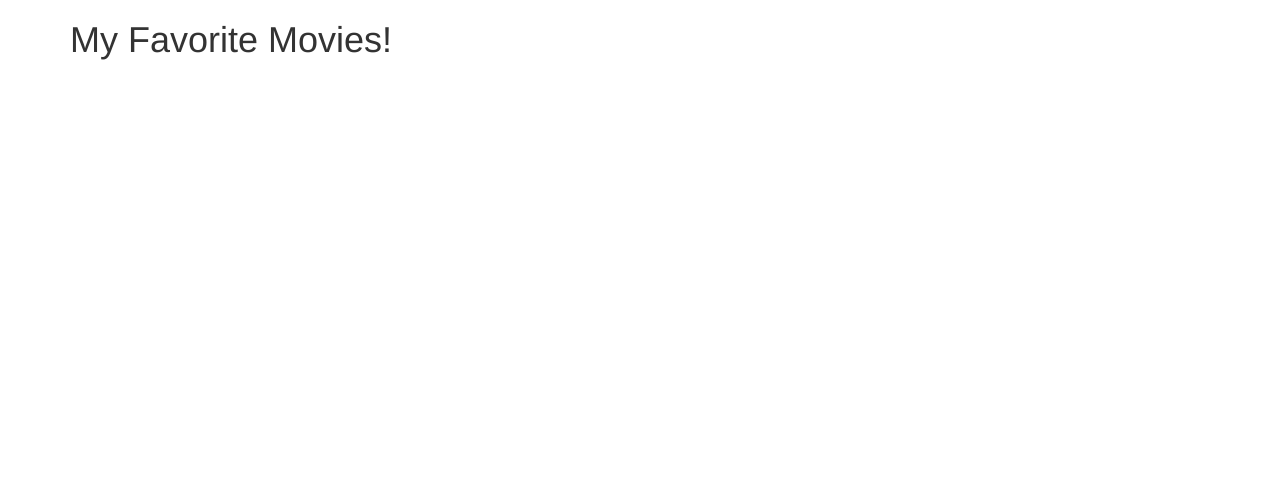
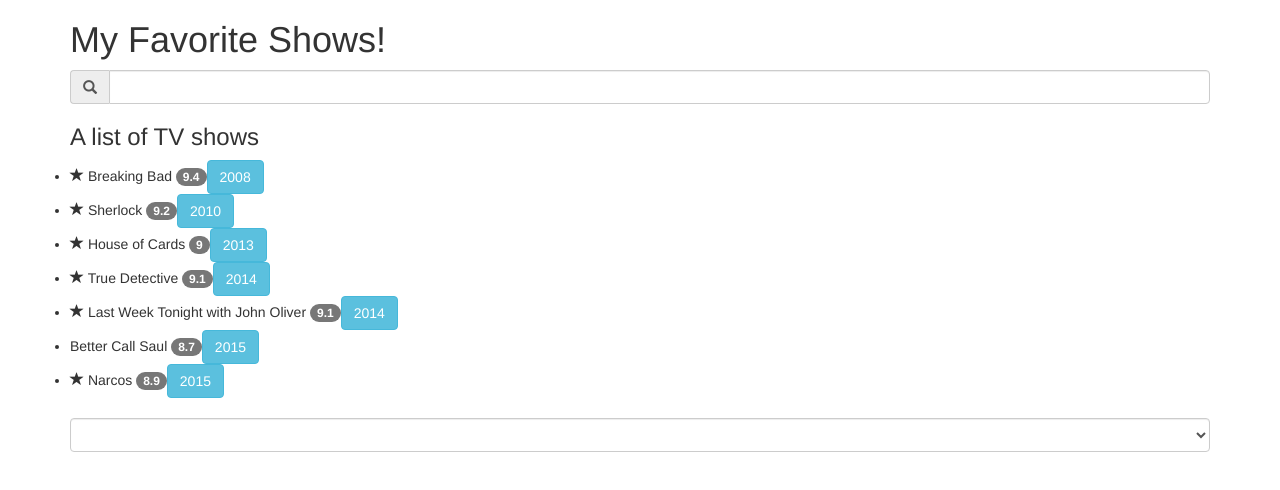
Before and after one commit to rayhan-mursalin/movies, a plain HTML site: page index.html in a window 1280 px wide. Drawn offline with nearby package versions, Linux system fonts and the light colour scheme.

Commit message:
add shows

```diff
--- a/index.html
+++ b/index.html
@@ -11,6 +11,17 @@
   <body ng-app="app" ng-controller="MainController as main">
     <div class="container">
       <h1>{{main.title}}</h1>
+      <div class="input-group">
+        <span class="input-group-addon">
+          <span class="glyphicon glyphicon-search"></span>
+        </span>
+        <input type="text" class='form-control' ng-model="main.searchInput">
+      </div>
+      <h3>A list of TV shows</h3>
+      <ul class="list-group">
+        <li class="list-group-items" ng-repeat="show in main.shows | filter:main.searchInput | orderBy:main.order.key:main.order.reverse"><span class="glyphicon glyphicon-star" ng-if="show.favorite"></span> {{show.title}} <span class="badge">{{show.rating}}</span><span class="btn btn-info">{{show.year}}</span></li>
+      </ul>
+      <select  class="form-control pull-right" ng-model="main.order" ng-options="order as order.title for order in main.orders"></select>
     </div>
   </body>
 </html>
--- a/main.ctrl.js
+++ b/main.ctrl.js
@@ -1,4 +1,76 @@
 angular.module('app').controller("MainController", function(){
   var vm = this;
-  vm.title = 'My Favorite Movies!';
+  vm.title = 'My Favorite Shows!';
+  vm.searchInput = '';
+  vm.shows = [
+    {
+      title: 'Breaking Bad',
+      year: 2008,
+      rating: 9.4,
+      favorite: true
+    },
+    {
+      title: 'Sherlock',
+      year: 2010,
+      rating: 9.2,
+      favorite: true
+    },
+    {
+      title: 'House of Cards',
+      year: 2013,
+      rating: 9.0,
+      favorite: true
+    },
+    {
+      title: 'True Detective',
+      year: 2014,
+      rating: 9.1,
+      favorite: true
+    },
+    {
+      title: 'Last Week Tonight with John Oliver',
+      year: 2014,
+      rating: 9.1,
+      favorite: true
+    },
+    {
+      title: 'Better Call Saul',
+      year: 2015,
+      rating: 8.7,
+      favorite: false
+    },
+    {
+      title: 'Narcos',
+      year: 2015,
+      rating: 8.9,
+      favorite: true
+    }
+  ]
 });
+vm.orders = [
+  {
+    id: 1,
+    title: 'Year Ascending',
+    key: 'year',
+    reverse: false
+  },
+  {
+    id: 2,
+    title: 'Year Descending',
+    key: 'year',
+    reverse: true
+  },
+  {
+    id: 3,
+    title: 'Title Ascending',
+    key: 'title',
+    reverse: false
+  },
+  {
+    id: 4,
+    title: 'Title Descending',
+    key: 'title',
+    reverse: true
+  }
+];
+vm.order = vm.orders[0];
```
